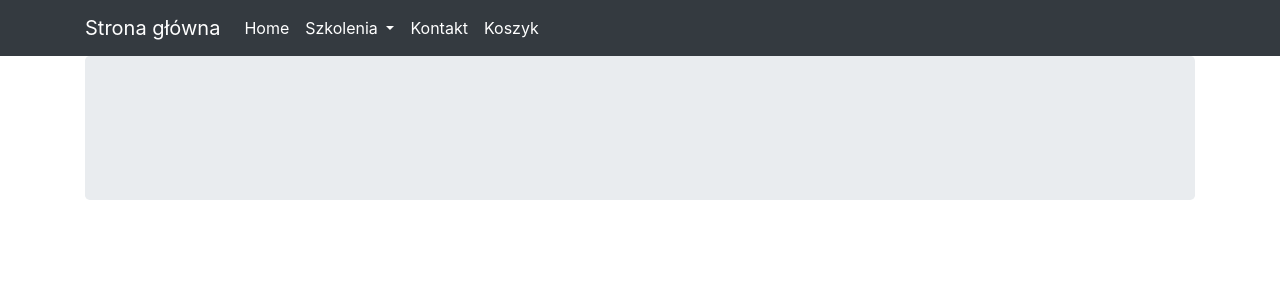
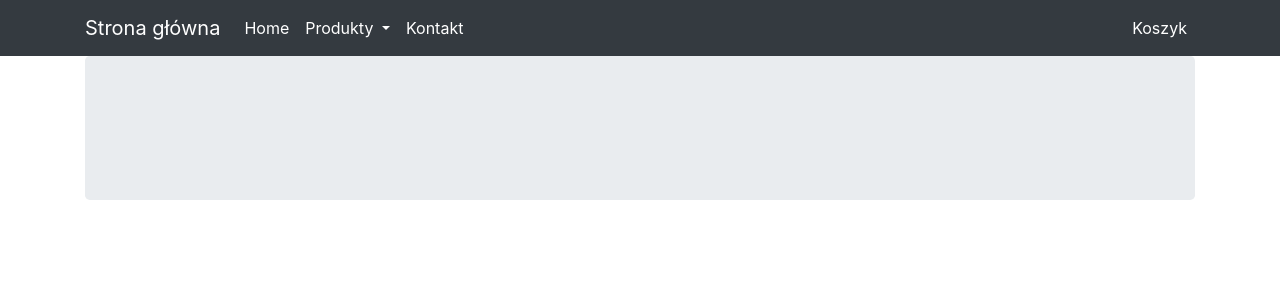
Before and after one commit to MarcinH91/Bhp_project, a Django app: page / in a window 1280 px wide. Shown: the top 300 px of the page. Run offline with Django 3.2, Linux system fonts and the light colour scheme; data that the repository does not hold is empty; some libraries are stand-ins or nearby versions.

Commit message:
Update base.html (dropdown menu and field moved to right)

```diff
--- a/Bhp_project/templates/base.html
+++ b/Bhp_project/templates/base.html
@@ -1,8 +1,7 @@
-
 {% load bootstrap4 %}
 {% load static %}
 
-<html {% if LANGUAGE_CODE %}lang="{{ LANGUAGE_CODE }}"{% endif %}>
+<html {% if LANGUAGE_CODE %}lang="{{ LANGUAGE_CODE }}" {% endif %}>
 
 <head>
     <meta charset="utf-8">
@@ -26,15 +25,24 @@
                 </a>
                 <div class="nav-item dropdown">
                     <a class="nav-link active dropdown-toggle" href="#" data-toggle="dropdown">
-                Szkolenia
+                        Produkty
                     </a>
+                    <div class="dropdown-menu">
+                        <a class="dropdown-item" href="/">Szkolenia</a>
+                        <a class="dropdown-item" href="/">Kursy</a>
+                        <a class="dropdown-item" href="/">Usługi</a>
+                    </div>
                 </div>
                 <a class="nav-item nav-link active" href="/">
                     Kontakt
                 </a>
-            <a class="nav-item nav-link active" href="/">
+            </div>
+            <div class="'navbar-nav ml-auto">
+                <div class="navbar-nav">
+                    <a class="nav-item nav-link active right" href="/">
                         Koszyk
                     </a>
+                </div>
             </div>
         </div>
     </div>
```
Lines whose indentation alone changed are shown as unchanged.
